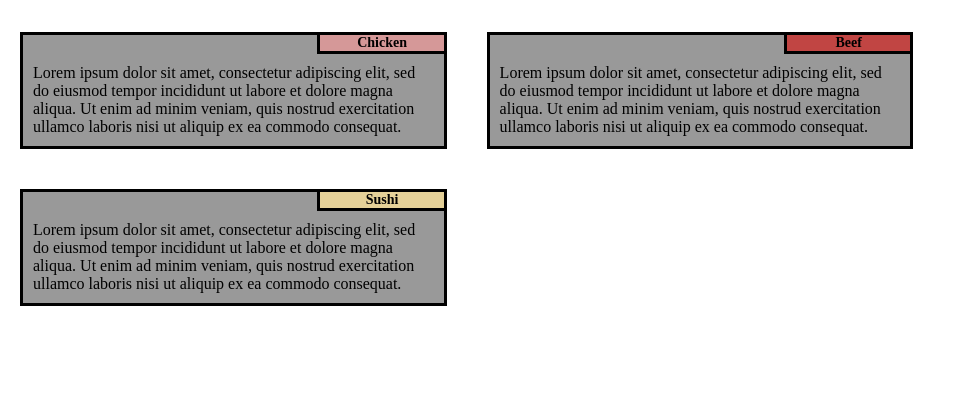
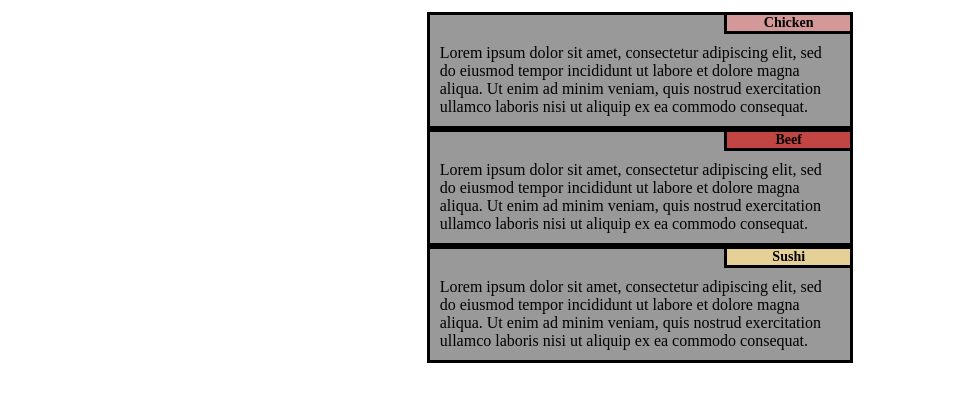
Before and after one commit to 8ns/mod2-codingAssignment, a plain HTML site: page index.html in a window 1280 px wide. Shown: the part 65-466 px from the top of the page, without its empty margins (0-956 px from the left). Drawn offline with Linux system fonts and the light colour scheme.

Commit message:
Update style.css

```diff
--- a/css/style.css
+++ b/css/style.css
@@ -11,9 +11,10 @@ h1 {
 }
 
 .card {
-  float: left;
+  width: 100%;
   border: solid;
-  margin: 20px;
+  margin-right: auto;
+  margin-left: auto;
   background-color: #999999;
 }
 
```
